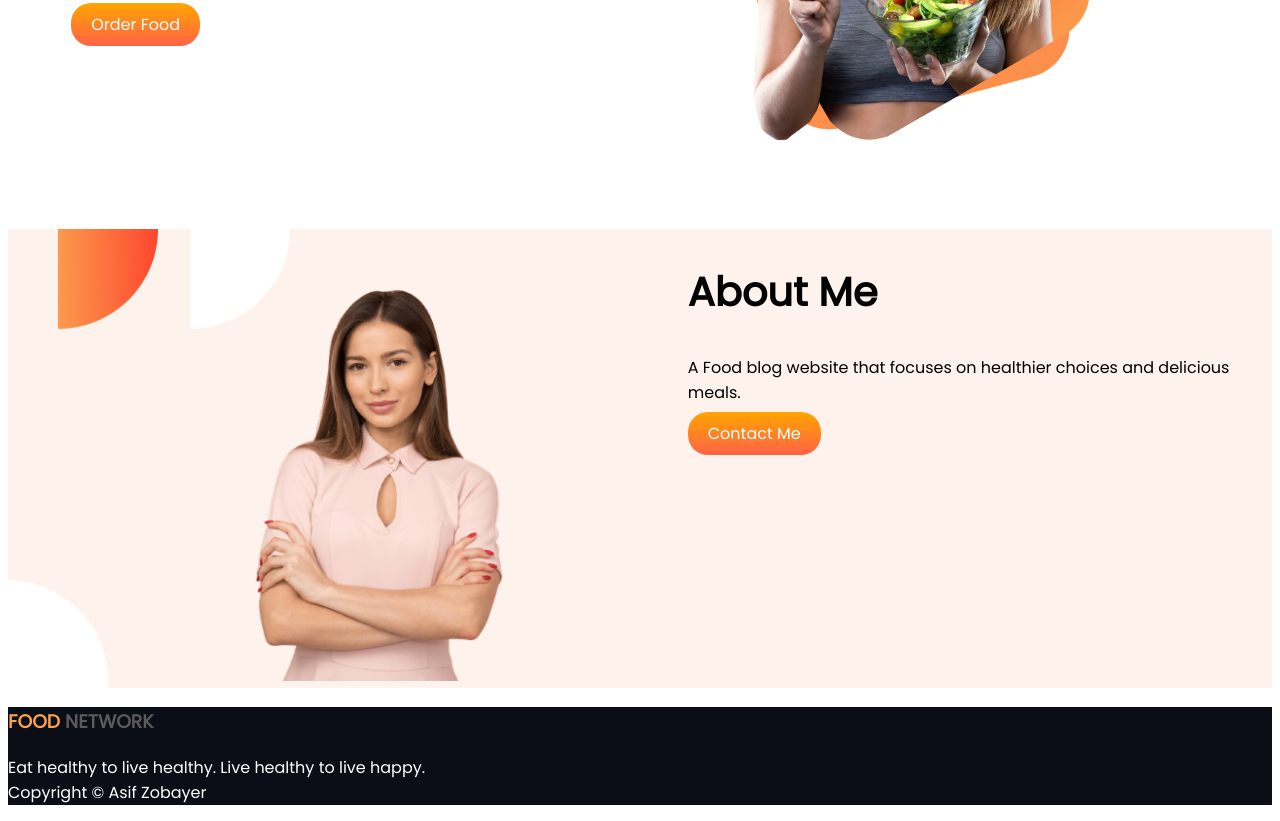
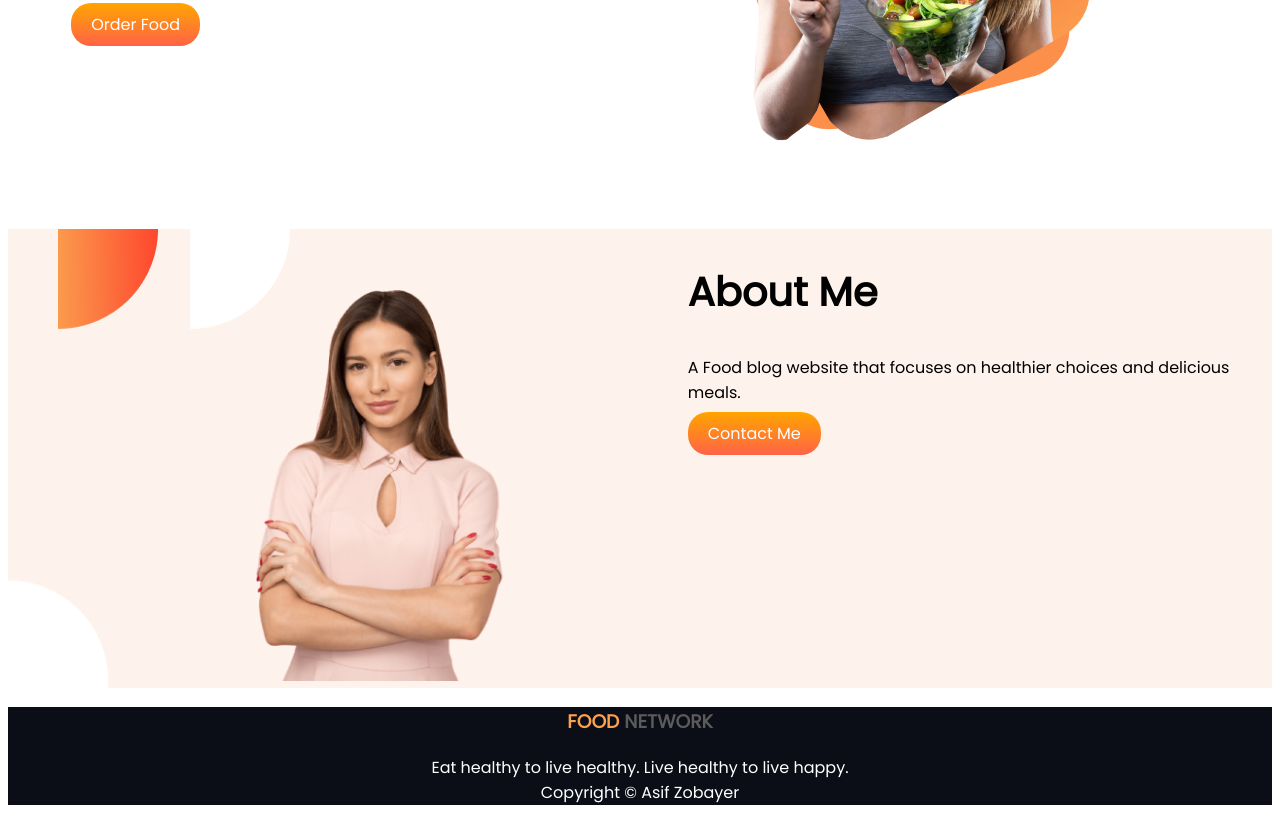
Before and after one commit to AsifZobayer/food-network, a plain HTML site: page index.html in a window 1280 px wide. Shown: the part 372-1193 px from the top of the page. Drawn offline with Linux system fonts and the light colour scheme.

Commit message:
assign-one

```diff
--- a/style.css
+++ b/style.css
@@ -42,10 +42,12 @@ footer{
 }
 footer h3{
     color: #5b5b5b;
+    text-align: center;
 }
 footer span{
     color: #fba24f;
 }
 footer p{
     color: #ffffff;
+    text-align: center;
 }
```
Also changed, not shown: index.html (+0 -1 lines).
